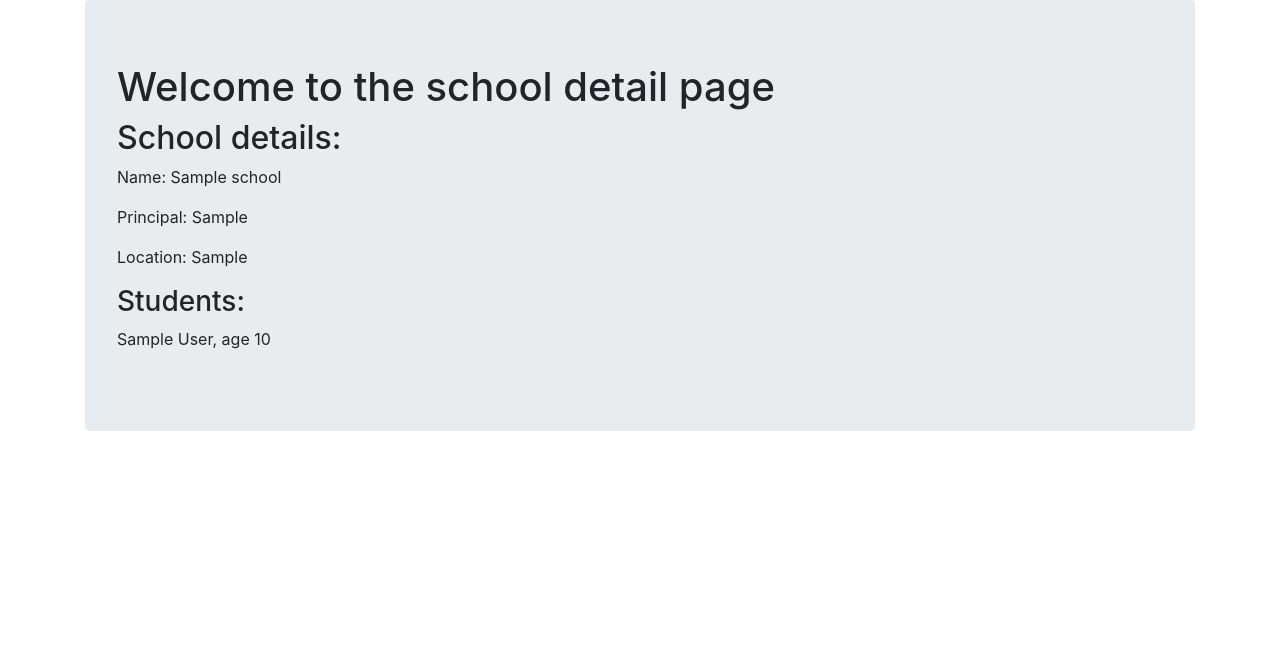
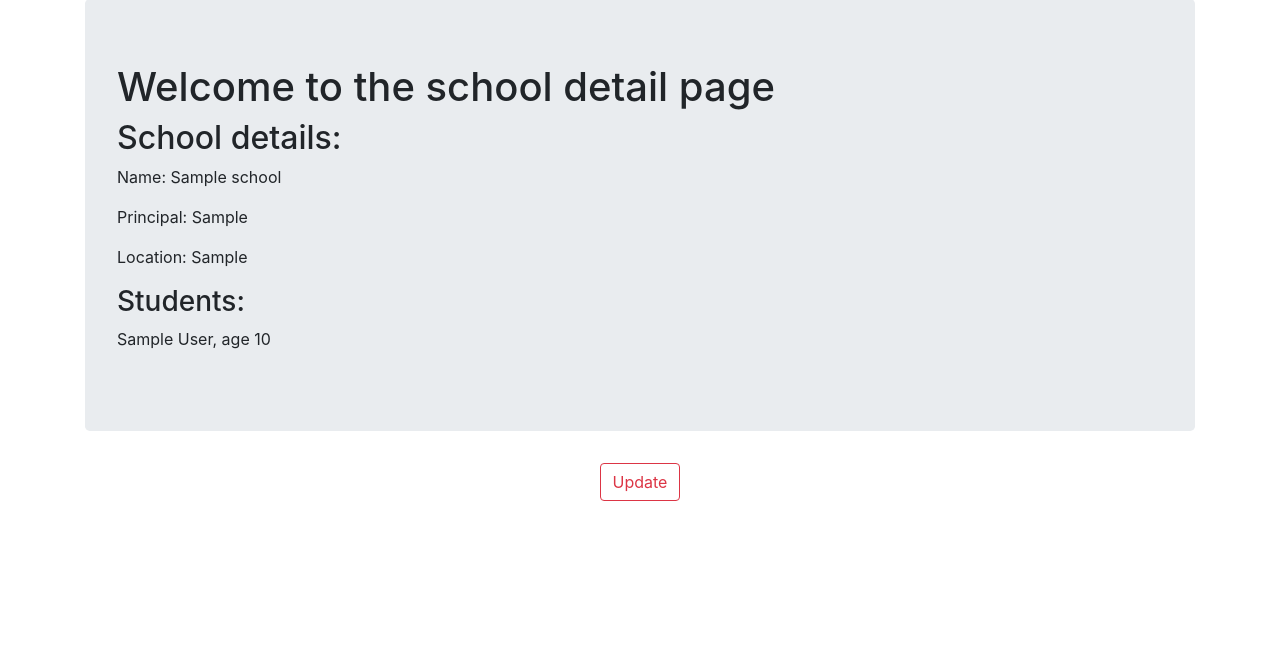
Before and after one commit to JaworskiAleksander/hello_world, a Django app: page /basic_app/1 in a window 1280 px wide. Shown: the part 57-710 px from the top of the page. Run offline with Django 3.2, Linux system fonts and the light colour scheme; tables that the repository leaves empty hold one stand-in row (values such as "Sample post"); some libraries are stand-ins or nearby versions.

Commit message:
added button to update school data

```diff
--- a/hello_world_CBV/basic_app/templates/basic_app/school_detail.html
+++ b/hello_world_CBV/basic_app/templates/basic_app/school_detail.html
@@ -12,4 +12,9 @@
     {% endfor %}
 
 </div>
+<div class="container">
+    <p class="text-center">
+        <a href="{% url 'basic_app:update' pk=school_detail.id %}" class="btn btn-outline-danger">Update</a>
+    </p>
+</div>
 {% endblock %}
```
